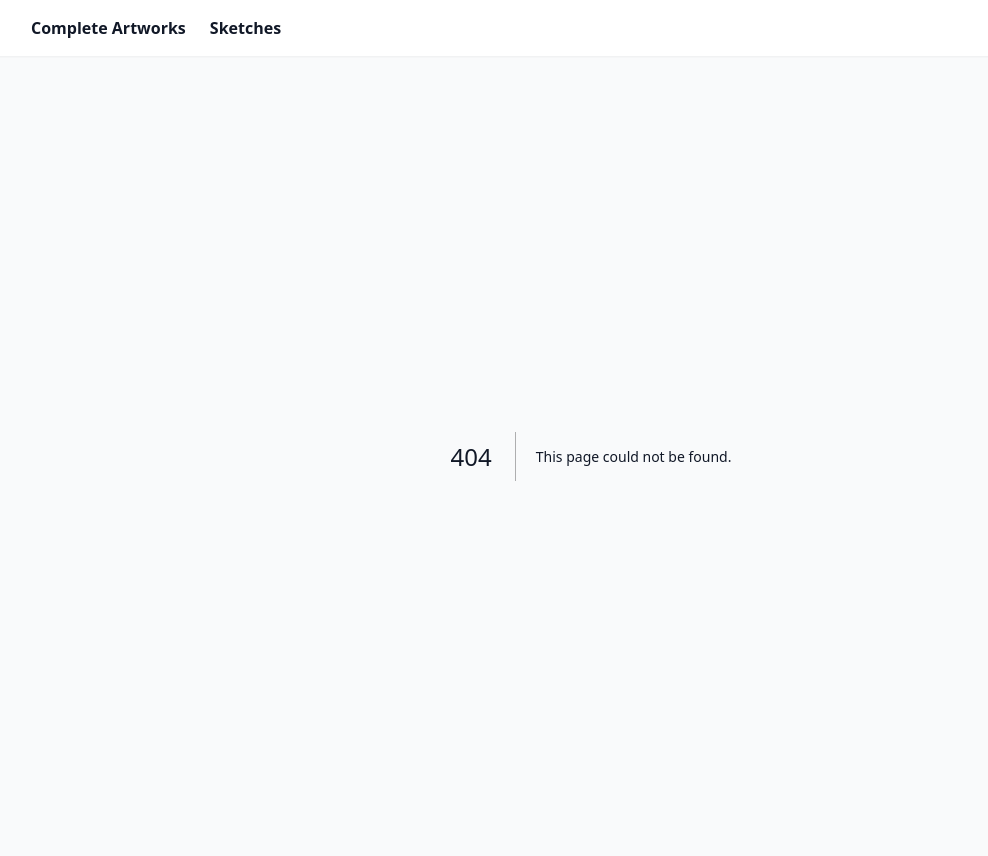
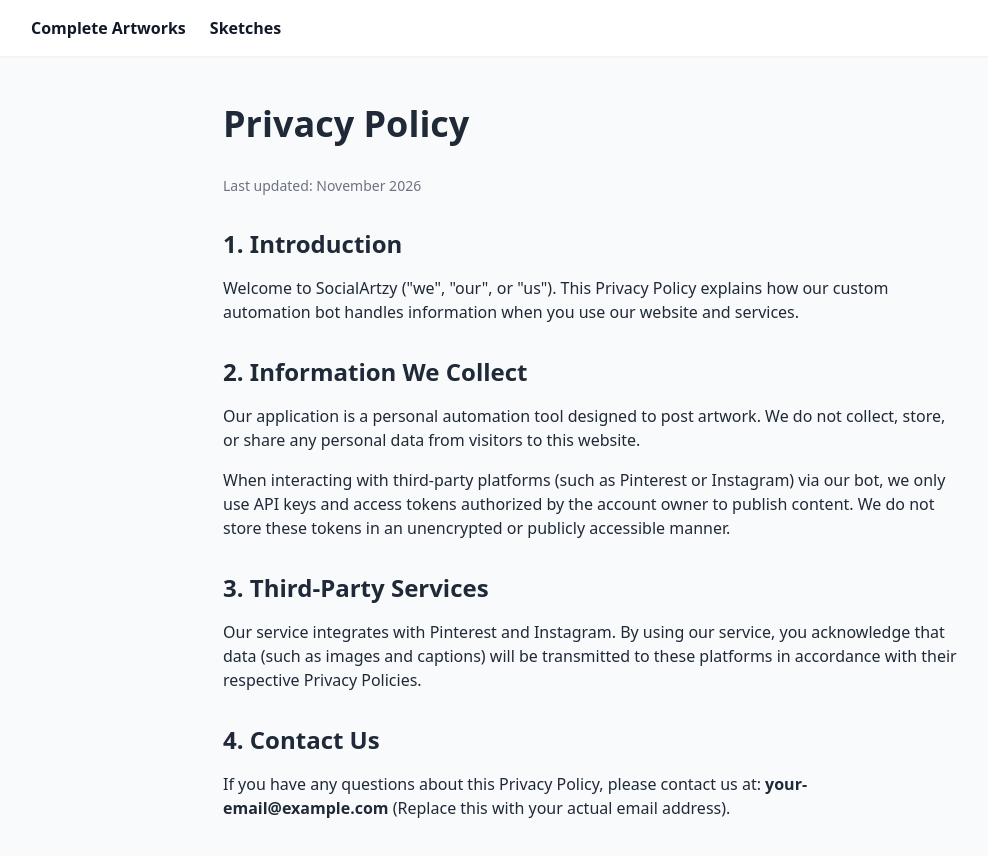
Before and after one commit to Agentfield247/socialartzy, a Next.js app: page /privacy in a window 1280 px wide. Before the commit this address had no page. Shown: the top 856 px of the page, without its empty margins (49-1037 px from the left). Built offline with nearby package versions, Linux system fonts and the light colour scheme.

Commit message:
Add Privacy Policy page component

```diff
--- /dev/null
+++ b/app/privacy/page.tsx
@@ -0,0 +1,47 @@
+export default function PrivacyPolicy() {
+  return (
+    <main className="max-w-3xl mx-auto px-4 py-12 space-y-6 text-gray-800">
+      <h1 className="text-4xl font-bold mb-8">Privacy Policy</h1>
+
+      <p className="text-sm text-gray-500">Last updated: November 2026</p>
+
+      <section className="space-y-4">
+        <h2 className="text-2xl font-semibold mt-8">1. Introduction</h2>
+        <p>
+          Welcome to SocialArtzy ("we", "our", or "us"). This Privacy Policy explains how our custom
+          automation bot handles information when you use our website and services.
+        </p>
+      </section>
+
+      <section className="space-y-4">
+        <h2 className="text-2xl font-semibold mt-8">2. Information We Collect</h2>
+        <p>
+          Our application is a personal automation tool designed to post artwork. We do not collect,
+          store, or share any personal data from visitors to this website.
+        </p>
+        <p>
+          When interacting with third-party platforms (such as Pinterest or Instagram) via our bot,
+          we only use API keys and access tokens authorized by the account owner to publish content.
+          We do not store these tokens in an unencrypted or publicly accessible manner.
+        </p>
+      </section>
+
+      <section className="space-y-4">
+        <h2 className="text-2xl font-semibold mt-8">3. Third-Party Services</h2>
+        <p>
+          Our service integrates with Pinterest and Instagram. By using our service, you acknowledge
+          that data (such as images and captions) will be transmitted to these platforms in accordance
+          with their respective Privacy Policies.
+        </p>
+      </section>
+
+      <section className="space-y-4">
+        <h2 className="text-2xl font-semibold mt-8">4. Contact Us</h2>
+        <p>
+          If you have any questions about this Privacy Policy, please contact us at:
+          <strong> your-email@example.com</strong> (Replace this with your actual email address).
+        </p>
+      </section>
+    </main>
+  );
+}
```
